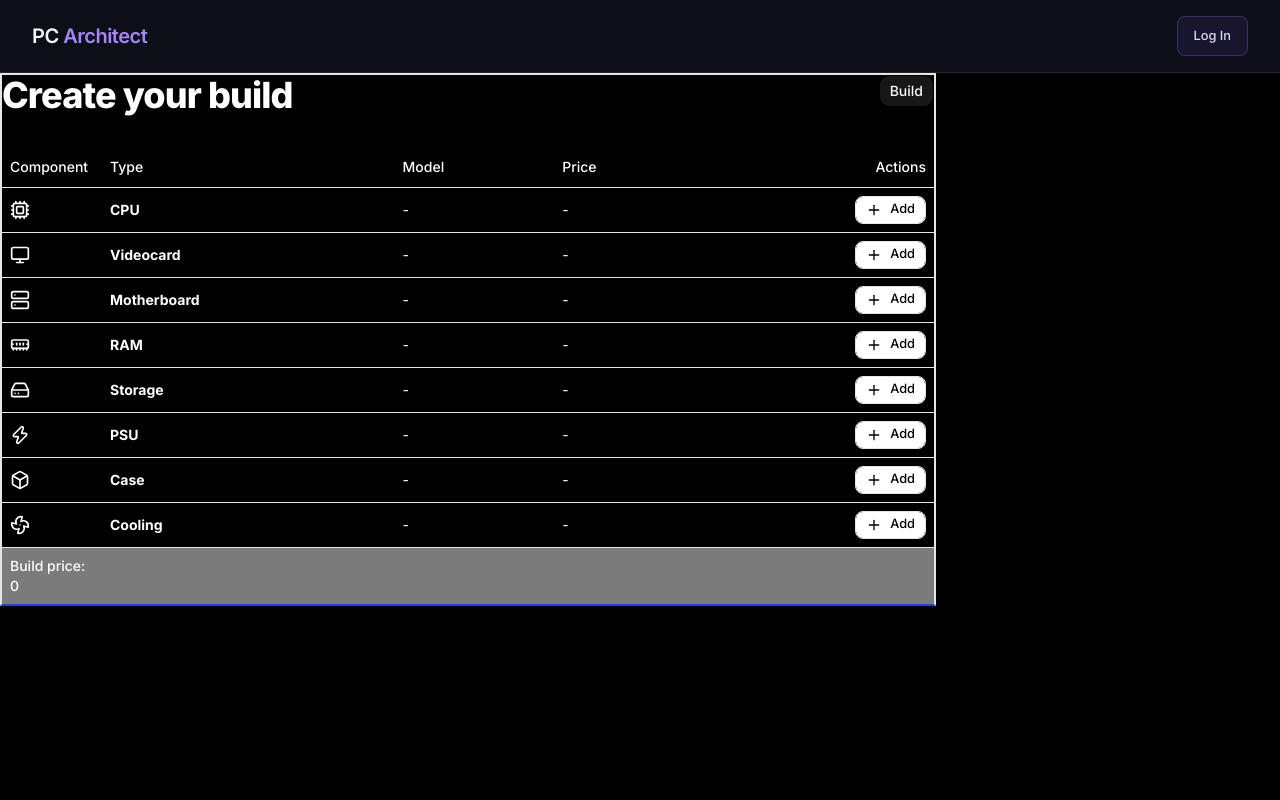
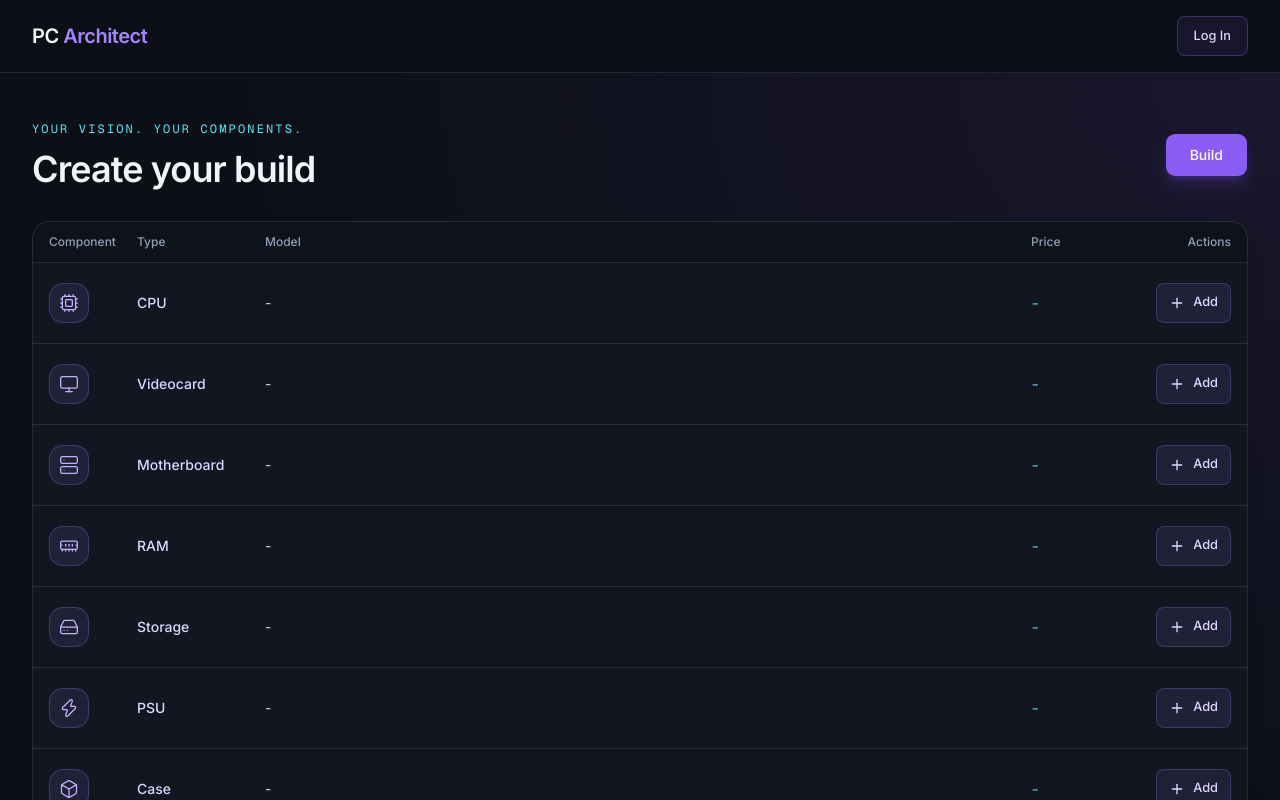
Before and after one commit to IhorKozloff/PC_Architect, a Next.js app: page /dashboard in a window 1280 px wide. Shown: the top 800 px of the page. Built offline with nearby package versions, Linux system fonts and the light colour scheme; no server answers; the database is empty.

Commit message:
dashbozrd page was restyled

```diff
--- a/src/app/dashboard/components/AddComponentDialogContent.tsx
+++ b/src/app/dashboard/components/AddComponentDialogContent.tsx
@@ -27,11 +27,11 @@ export function AddComponentDialogContent({ categoryId, categoryName, onSelect }
   }, [categoryId]);
 
   return (
-    <DialogContent className="max-w-4xl w-[190vw] max-h-[85vh] overflow-hidden flex flex-col">
-      <DialogHeader>
-        <DialogTitle>Add component - {categoryName}</DialogTitle>
+    <DialogContent className="flex max-h-[85svh] w-[calc(100%-2rem)] max-w-4xl flex-col overflow-hidden border border-white/10 bg-[#111621] text-slate-100 ring-0 sm:max-w-4xl motion-reduce:animate-none [&_[data-slot=dialog-close]]:text-slate-400 [&_[data-slot=dialog-close]]:hover:bg-white/10 [&_[data-slot=dialog-close]]:focus-visible:ring-cyan-300/60">
+      <DialogHeader className="border-b border-white/10 pb-4 pr-8">
+        <DialogTitle className="text-xl leading-snug font-semibold tracking-tight">Add component - {categoryName}</DialogTitle>
       </DialogHeader>
-      <div className="overflow-y-auto flex-1 mx-1 px-1">
+      <div className="mx-1 min-h-0 min-w-0 flex-1 overflow-y-auto px-1 pb-1">
         {
           components.length > 0 ? (
             <div className="grid gap-3 sm:grid-cols-2 lg:grid-cols-3">
@@ -47,7 +47,7 @@ export function AddComponentDialogContent({ categoryId, categoryName, onSelect }
               }
             </div>
           ) : (
-            <p className="text-muted-foreground text-sm py-4">
+            <p className="py-8 text-center text-sm text-slate-400">
               {loading ? 'Loading' : 'No data!'}
             </p>
           )
--- a/src/app/dashboard/components/ComponentCard.tsx
+++ b/src/app/dashboard/components/ComponentCard.tsx
@@ -13,18 +13,18 @@ export function ComponentCard({
   onClick
 }: Props) {
   return (
-    <Card>
+    <Card className="min-w-0 border border-white/10 bg-[#0c0f16] text-slate-100 ring-0">
       <CardHeader className="min-h-0 flex-1 pb-2">
-        <CardTitle className="text-base font-medium leading-tight">{name}</CardTitle>
-        <CardDescription className="text-sm font-medium tabular-nums">
+        <CardTitle className="break-words text-base font-medium leading-relaxed">{name}</CardTitle>
+        <CardDescription className="font-mono text-sm font-medium text-cyan-300 tabular-nums">
           {new Intl.NumberFormat('ru-RU').format(price)}
         </CardDescription>
       </CardHeader>
-      <CardFooter className="pt-0">
+      <CardFooter className="border-white/10 bg-transparent">
         <Button
           variant="secondary"
           size="sm"
-          className="w-full gap-1.5"
+          className="h-10 w-full gap-1.5 border border-violet-400/30 bg-violet-400/10 text-violet-200 hover:bg-violet-400/20 focus-visible:border-cyan-300 focus-visible:ring-cyan-300/60 motion-reduce:transition-none"
           onClick={onClick}
         >
           Add
--- a/src/app/dashboard/components/CurrentBuild.tsx
+++ b/src/app/dashboard/components/CurrentBuild.tsx
@@ -1,7 +1,6 @@
 'use client';
 
 import { Button } from '@/components/ui/button';
-import { TypographyH1 } from '@/components/ui/typography-h1';
 import { Component } from '@/lib/types';
 import { useCallback, useState } from 'react';
 import { TableParts } from './Table';
@@ -23,11 +22,14 @@ export function CurrentBuild() {
 
   return (
     <>
-      <div className="flex justify-between mb-8">
-        <TypographyH1>Create your build</TypographyH1>
-        <Button onClick={() => setSaveDialogOpen(true)}>Build</Button>
+      <div className="mb-8 flex flex-col items-start justify-between gap-5 sm:flex-row sm:items-center">
+        <div className="min-w-0">
+          <p className="mb-3 font-mono text-xs tracking-[0.18em] text-cyan-300">YOUR VISION. YOUR COMPONENTS.</p>
+          <h1 className="text-3xl font-semibold tracking-tight text-slate-100 sm:text-4xl">Create your build</h1>
+        </div>
+        <Button className="h-11 bg-[#8B5CF6] px-6 text-white shadow-lg shadow-violet-500/20 hover:bg-[#7C3AED] focus-visible:border-cyan-300 focus-visible:ring-cyan-300/60 motion-reduce:transition-none" onClick={() => setSaveDialogOpen(true)}>Build</Button>
       </div>
-      <div className="min-w-0 overflow-x-auto">
+      <div className="min-w-0 overflow-hidden rounded-2xl border border-white/10 bg-[#111621] shadow-xl shadow-black/10">
         <TableParts
           components={componentCategories}
           onSelectedComponent={onSelectedComponent}
--- a/src/app/dashboard/components/SaveBuildDialog.tsx
+++ b/src/app/dashboard/components/SaveBuildDialog.tsx
@@ -130,14 +130,16 @@ export function SaveBuildDialog({
 
   return (
     <Dialog open={open} onOpenChange={handleOpenChange}>
-      <DialogContent>
-        <DialogHeader>
+      <DialogContent className="max-h-[85svh] overflow-y-auto border border-white/10 bg-[#111621] text-slate-100 ring-0 motion-reduce:animate-none [&_[data-slot=dialog-title]]:text-xl [&_[data-slot=dialog-title]]:leading-snug [&_[data-slot=dialog-description]]:text-slate-400 [&_[data-slot=dialog-close]]:text-slate-400 [&_[data-slot=dialog-close]]:hover:bg-white/10 [&_[data-slot=dialog-close]]:focus-visible:ring-cyan-300/60">
+        <DialogHeader className="pr-8">
           <DialogTitle>Сохранить сборку</DialogTitle>
           <DialogDescription>Введите название сборки</DialogDescription>
         </DialogHeader>
 
         <form ref={formRef} action={formAction} className="space-y-4">
           <Input
+            aria-label="Build name"
+            className="h-11 border-white/15 bg-[#0c0f16] text-slate-100 placeholder:text-slate-500 focus-visible:border-cyan-300 focus-visible:ring-cyan-300/25 motion-reduce:transition-none"
             name="name"
             placeholder="Например: Игровой ПК"
             defaultValue={defaultName}
@@ -145,8 +147,8 @@ export function SaveBuildDialog({
           />
           <input type="hidden" name="componentIds" value={componentIds.join(',')} />
 
-          <DialogFooter>
-            <Button type="submit" disabled={pending || componentIds.length === 0}>
+          <DialogFooter className="border-white/10 bg-[#0c0f16]/60">
+            <Button className="h-11 bg-[#8B5CF6] px-5 text-white hover:bg-[#7C3AED] focus-visible:border-cyan-300 focus-visible:ring-cyan-300/60 motion-reduce:transition-none" type="submit" disabled={pending || componentIds.length === 0}>
               {pending ? 'Сохранение..' : 'Сохранить'}
             </Button>
           </DialogFooter>
--- a/src/app/dashboard/components/Table.tsx
+++ b/src/app/dashboard/components/Table.tsx
@@ -38,41 +38,41 @@ export function TableParts({
   const totalPrice = Object.values(selectedByCategory).reduce((sum, c) => sum + (c?.price ?? 0), 0);
 
   return (
-    <Table className='text-white'>
-      <TableHeader>
-        <TableRow>
-          <TableHead className="w-[100px] text-white">Component</TableHead>
-          <TableHead className="text-white">Type</TableHead>
-          <TableHead className="text-white">Model</TableHead>
-          <TableHead className="text-white">Price</TableHead>
-          <TableHead className="text-right text-white">Actions</TableHead>
+    <Table className="block text-slate-200 md:table md:table-fixed">
+      <TableHeader className="sr-only bg-[#0c0f16]/60 md:not-sr-only md:table-header-group">
+        <TableRow className="border-white/10 hover:bg-transparent">
+          <TableHead className="w-24 px-4 text-xs text-slate-400">Component</TableHead>
+          <TableHead className="w-32 text-xs text-slate-400">Type</TableHead>
+          <TableHead className="text-xs text-slate-400">Model</TableHead>
+          <TableHead className="w-28 text-xs text-slate-400">Price</TableHead>
+          <TableHead className="w-28 px-4 text-right text-xs text-slate-400">Actions</TableHead>
         </TableRow>
       </TableHeader>
-      <TableBody>
+      <TableBody className="block md:table-row-group">
         {
           components.map(category => {
             const Icon = iconMap[category.icon];
             const selected = selectedByCategory[category.id];
 
             return (
-              <TableRow key={category.id} className="my-2">
-                <TableCell>
-                  <div className="flex tems-center">
-                    <Icon className="h-5 w-5 mr-1" />
+              <TableRow key={category.id} className="grid grid-cols-[minmax(0,1fr)_auto] items-center gap-x-3 gap-y-2 border-white/10 p-4 hover:bg-white/[0.02] motion-reduce:transition-none md:table-row md:p-0">
+                <TableCell className="hidden px-4 py-5 md:table-cell">
+                  <div className="flex size-10 items-center justify-center rounded-xl border border-violet-400/25 bg-violet-400/10 text-violet-300">
+                    <Icon aria-hidden="true" className="size-5" strokeWidth={1.5} />
                   </div>
                 </TableCell>
-                <TableCell className="font-bold">{category.name}</TableCell>
-                <TableCell>{selected?.name ?? '-'}</TableCell>
-                <TableCell>{selected?.price ?? '-'}</TableCell>
-                <TableCell className="text-right">
+                <TableCell className="col-span-2 min-w-0 whitespace-normal p-0 font-medium text-violet-200 md:p-2">{category.name}</TableCell>
+                <TableCell className="col-span-2 min-w-0 whitespace-normal break-words p-0 text-slate-300 md:p-2">{selected?.name ?? '-'}</TableCell>
+                <TableCell className="min-w-0 whitespace-normal break-words p-0 font-mono text-cyan-300 md:p-2"><span className="mr-2 text-xs text-slate-400 md:hidden">Price:</span>{selected?.price ?? '-'}</TableCell>
+                <TableCell className="p-0 text-right md:px-4 md:py-2">
                   <Dialog
                     open={openCategoryId === category.id}
                     onOpenChange={(open) => setOpenCategoryId(open ? category.id : null)}
                   >
                     <DialogTrigger
                       render={
-                        <Button variant="outline" size="sm" className="text-black">
-                          <Plus className="h-4 w-4 mr-1" />
+                        <Button variant="outline" size="sm" className="h-10 border-violet-400/30 bg-violet-400/10 px-3 text-violet-200 hover:bg-violet-400/20 focus-visible:border-cyan-300 focus-visible:ring-cyan-300/60 motion-reduce:transition-none">
+                          <Plus aria-hidden="true" className="mr-1 size-4" />
                           {selected ? 'Change' : 'Add'}
                         </Button>
                       }
@@ -94,11 +94,11 @@ export function TableParts({
           })
         }
       </TableBody>
-      <TableFooter>
-        <TableRow>
-          <TableCell colSpan={5}>
-            <p className="font-medium">Build price:</p>
-            <p className="font-large text-gray500">
+      <TableFooter className="block border-white/10 bg-[#0c0f16]/60 md:table-footer-group">
+        <TableRow className="block hover:bg-transparent md:table-row">
+          <TableCell colSpan={5} className="block whitespace-normal p-5 md:table-cell md:p-6">
+            <p className="text-sm font-medium text-slate-400">Build price:</p>
+            <p className="mt-2 break-words font-mono text-3xl font-semibold tracking-tight text-cyan-300">
               {new Intl.NumberFormat('ru-Ru').format(totalPrice)}
             </p>
           </TableCell>
--- a/src/app/dashboard/layout.tsx
+++ b/src/app/dashboard/layout.tsx
@@ -3,9 +3,11 @@ interface IProps {
 }
 export default function DashboardLayout({ children }: IProps) {
   return (
-    <div className="container mx-auto max-w-5xlmt-8">
-      {children}
-    </div>
+    <main className="min-w-0 flex-1 bg-[#0c0f16] bg-[radial-gradient(ellipse_at_top_right,rgba(139,92,246,0.1),transparent_60%)] text-slate-100">
+      <div className="mx-auto w-full max-w-[1440px] min-w-0 px-5 py-8 sm:px-8 sm:py-12">
+        {children}
+      </div>
+    </main>
   );
 
 }
--- a/src/app/dashboard/page.tsx
+++ b/src/app/dashboard/page.tsx
@@ -3,11 +3,11 @@ import { PopularBuildCard } from './components/PopularBuildCard';
 
 export default function Dashboard() {
   return (
-    <div className="flex flex-col max-w-9xl gap-6 lg:flex-row lg:items-start justify-center">
-      <div className="min-w-0 flex-1 border-b-blue-700 border-2">
+    <div className="flex min-w-0 flex-col justify-center gap-6 lg:flex-row lg:items-start">
+      <div className="min-w-0 flex-1">
         <CurrentBuild />
       </div>
-      <aside className="shrink-0 lg:sticky lg:top-6 lg:w-80">
+      <aside className="min-w-0 shrink-0 empty:hidden lg:sticky lg:top-6 lg:w-80">
         <PopularBuildCard />
       </aside>
     </div>
```
